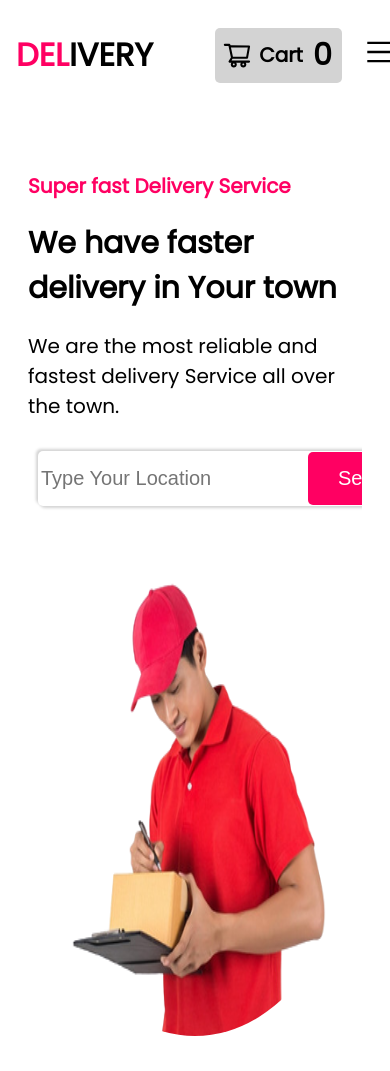
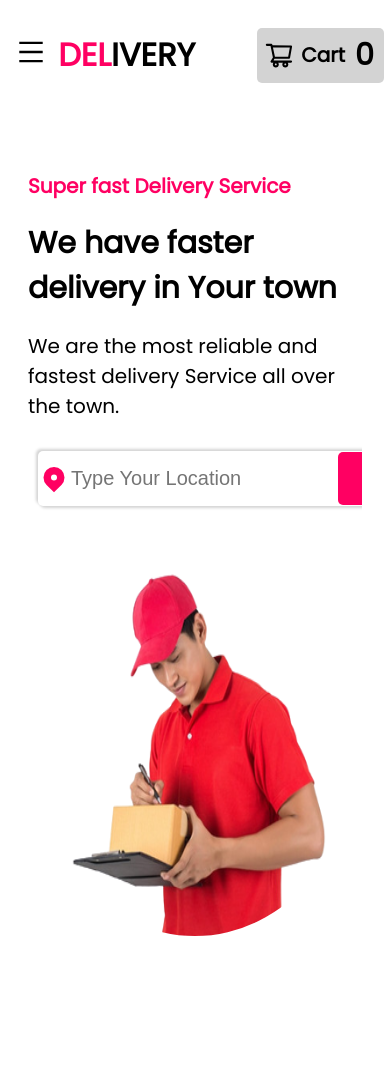
Before and after one commit to DesmondNzubechi/products-delivery, a React (Create React App) app: page / in a window 390 px wide. After the commit the page ends 971 px from the top, so only its background shows below. Built offline with nearby package versions, Linux system fonts and the light colour scheme.

Commit message:
new change

```diff
--- a/src/components/CartItems/CartItems.js
+++ b/src/components/CartItems/CartItems.js
@@ -22,12 +22,12 @@ const Cart = (props) => {
         background: ' white',
         borderRadius: '10px',
         position: 'relative',
-        margin: '100px 50px',
+        margin: '50px 10px',
         overflowY: 'auto',
         overflowX: 'hidden',
         width: '100%',
         height: '100%',
-        maxHeight: '60vh',
+        maxHeight: '80vh',
         maxWidth: '800px',
 
 
@@ -61,14 +61,14 @@ const Cart = (props) => {
                 alignItems: 'center',
 
             }}>
-                <li style={{
+                <li className="total" style={{
                     listStyle: 'none',
-                    fontSize: '30px',
+                    fontSize: '20px',
                     fontWeight: '600',
                 }}>Total Price</li>
                 <li style={{
                     listStyle: 'none',
-                    fontSize: '30px',
+                    fontSize: '20px',
                     fontWeight: '900',
                 }}><span style={{
                     color: 'rgb(255, 0, 98)',
@@ -78,7 +78,7 @@ const Cart = (props) => {
             <div style={{
                   float: "right",
             }}>
-                <button className="close" onClick={props.close}>Close</button>
+
             <button className="proceed">Proceed To Checkout</button>
             </div>
 
--- a/src/components/Header/Header.css
+++ b/src/components/Header/Header.css
@@ -101,7 +101,7 @@ header{
     .links{
         display: block;
         position: fixed;
-        left: 0;
+        right: 0;
         transition: 1s;
         top: -20px;
         height: 100vh;
--- a/src/components/Header/Header.js
+++ b/src/components/Header/Header.js
@@ -34,8 +34,12 @@ const Header = () => {
     return (
         <Fragment>
         <header>
+        <div className="menu">
+        { openView && <AiOutlineMenu className="open" onClick={showClose} />}
+          { closeView &&  <HiXMark className="close" onClick={showOpen}/>}
+        </div>
             <h1 className="logo"><span>Del</span>ivery</h1>
-            <ul className="links" style={{left:viewMenu}}>
+            <ul className="links" style={{right:viewMenu}}>
                 <li><a href="">Home</a></li>
                 <li><a href="">Menu</a></li>
                 <li><a href="">Services</a></li>
@@ -48,10 +52,7 @@ const Header = () => {
 
         </ul>
 
-        <div className="menu">
-        { openView && <AiOutlineMenu className="open" onClick={showClose} />}
-          { closeView &&  <HiXMark className="close" onClick={showOpen}/>}
-        </div>
+
         </header>
 
         {viewCart && <Cart  close={closeCart} />}
--- a/src/components/Home/Home.css
+++ b/src/components/Home/Home.css
@@ -26,7 +26,7 @@
     display: flex;
     justify-content: justify;
     align-items: center;
-    width: 100%;
+    width: fit-content;
     margin: 30px 10px;
     padding: 1px;
     border-radius: 5px;
@@ -55,11 +55,9 @@
     color: rgb(255, 0, 98);
 }
 img{
-    width: relative;
-    height: 500px;
+    width: 100%;
+    height: 400px;
     border-radius: 50%;
-
-
 
 }
 @media (max-width:768px) {
@@ -69,7 +67,7 @@ img{
     }
     img{
         width: 100%;
-        height: relative;
+        height: 400px;
         border-radius: 50%;
 
     }
```
